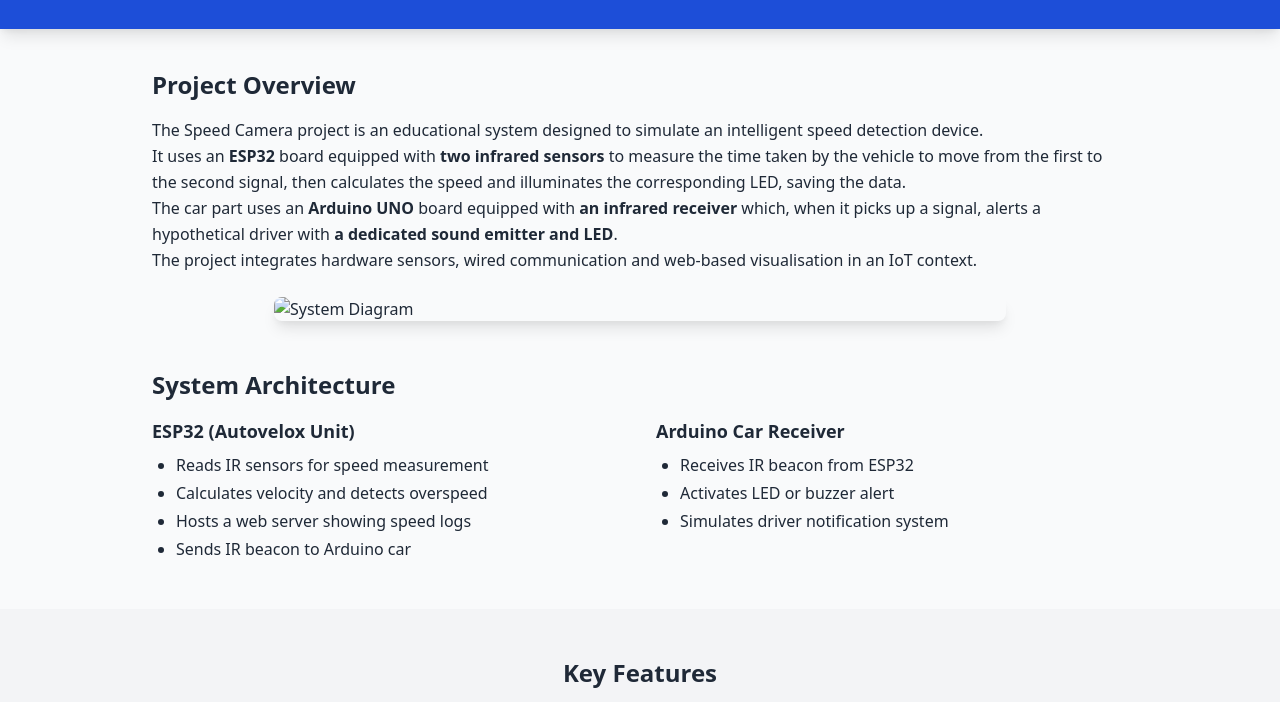
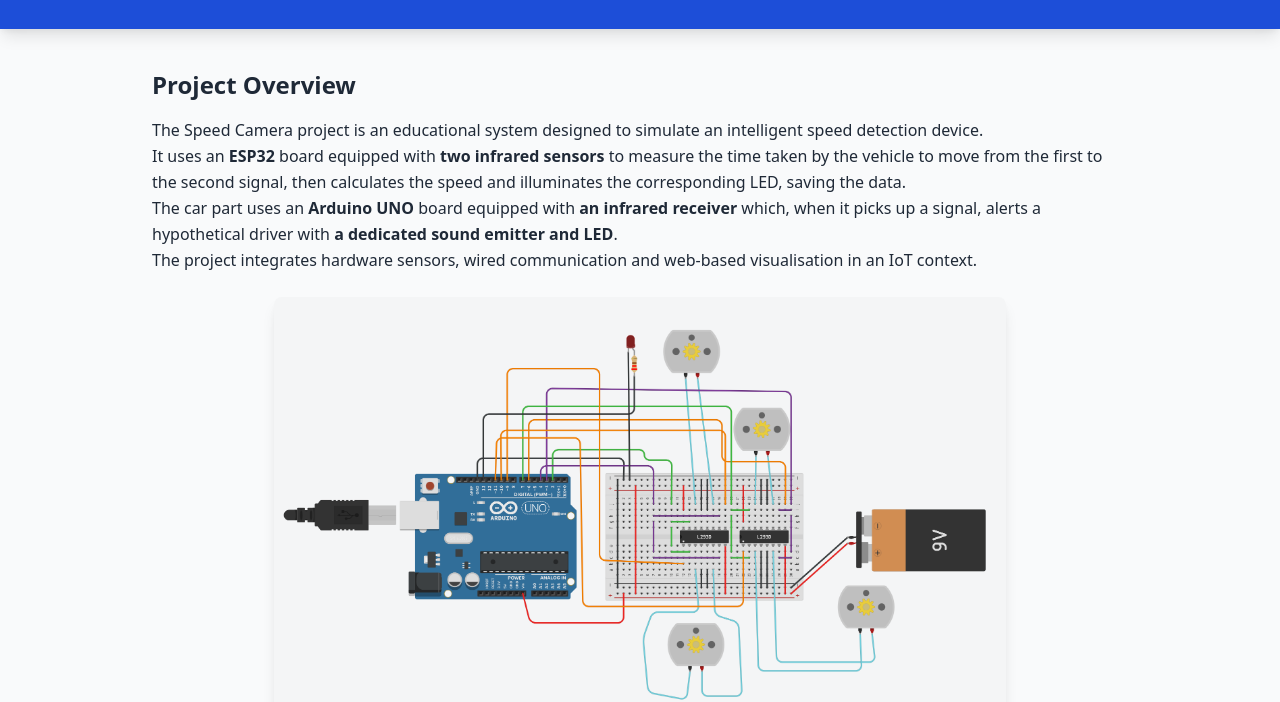
Before and after one commit to AndreaDeCao/IoT_project, a plain HTML site: page docs/index.html in a window 1280 px wide. Shown: the part 111-813 px from the top of the page. Drawn offline with nearby package versions, Linux system fonts and the light colour scheme.

Commit message:
Added image

```diff
--- a/docs/index.html
+++ b/docs/index.html
@@ -37,7 +37,7 @@
       <!-- si spera di arrivarci    -->
     </p>
     <!-- schematics o altra foto-->
-    <img src="temp.png" alt="System Diagram" class="mx-auto mt-6 rounded-lg shadow-lg w-3/4">
+    <img src="../hardware/Schematica_motori.png" alt="System Diagram" class="mx-auto mt-6 rounded-lg shadow-lg w-3/4">
   </section>
 
   <!-- architettura -->
```
